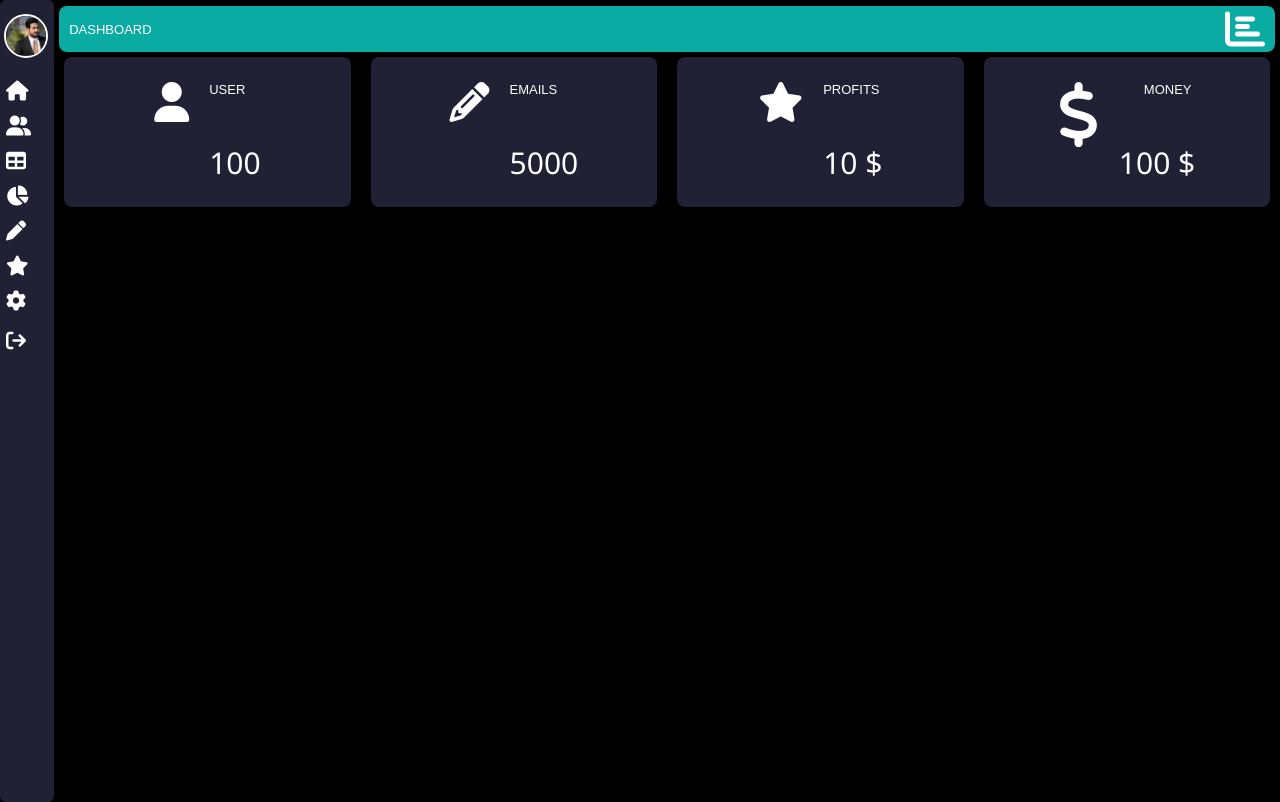
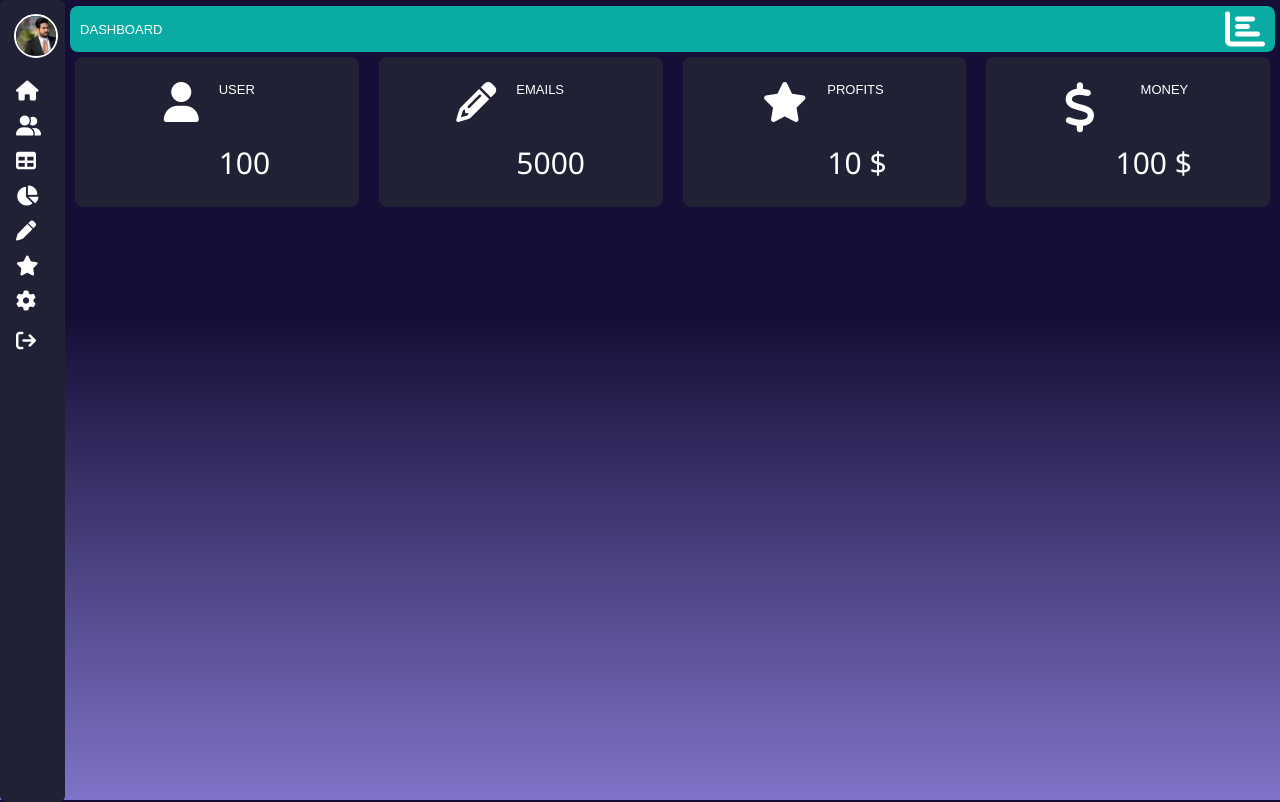
Before and after one commit to Mortadha98/first, a plain HTML site: page index.html in a window 1280 px wide. Drawn offline with Linux system fonts and the light colour scheme.

Commit message:
Add files via upload

```diff
--- a/index.html
+++ b/index.html
@@ -77,7 +77,7 @@
 
         </div>
         <div class="box">
-            <i class="fas fa-dollar" style="font-size: 65px;flex-shrink: 0;"></i>
+            <i class="fas fa-dollar" style="font-size: 50px;flex-shrink: 0;"></i>
              <div class="p"><p style="translate: 25px 0;">money</p><br><br><br><span><pre style="font-size: 30px;font-family: 'Segoe UI', Tahoma, Geneva, Verdana, sans-serif;">100 $</pre></span></div>
 
 
@@ -90,7 +90,7 @@
 
         </div>
 
-
+<div></div>
 
 
 
--- a/new project.css
+++ b/new project.css
@@ -1,13 +1,13 @@
 *{color: white;padding: 0;margin: 0;font-family: sans-serif;text-transform: uppercase;font-size: small;}
-body{background-color: rgb(0, 0, 0);display: flex;}
-.menu{ width: 55px; background-color: rgb(33, 33, 54); height: 100vh; padding: 1px; overflow: hidden; border-radius:6px ; -webkit-border-radius:6px ; -moz-border-radius:6px ; -ms-border-radius:6px ; -o-border-radius:6px ; }
-ul {list-style: none;height: 99%;position: relative;width: 100%;}
+body{background-image:linear-gradient(to bottom,rgb(21, 15, 55)40% ,rgb(127, 115, 200)) ;display: flex;background-repeat: no-repeat;background-attachment: fixed;}
+.menu{ width: 67px; background-color: rgb(33, 33, 54); height: 100vh; padding: 1px; overflow: hidden; border-radius:6px ; -webkit-border-radius:6px ; -moz-border-radius:6px ; -ms-border-radius:6px ; -o-border-radius:6px ; }
+ul {list-style: none;height: 99%;position: relative;width: 100%;padding-left: 10px;}
 .profile {display: flex;flex-shrink: 0px;gap: 20px;align-items: center;height: 70px;}
 .image{  border: white solid 2px; height: 40px; width: 40px; border-radius:50%; -webkit-border-radius:50%; -moz-border-radius:50%; -ms-border-radius:50%; -o-border-radius:50%; overflow: hidden;flex-shrink: 0;margin-left: 3px; }
 img{width: 140%;}
 
-ul li a{ align-items: center; text-decoration: none; display: block; padding: 0px; margin: 5px 0; border-radius: 8px; -webkit-border-radius: 8px; -moz-border-radius: 8px; -ms-border-radius: 8px; -o-border-radius: 8px; display: flex; gap: 30px; justify-items: flex-end;font-size: smaller;padding-left: 10px;
-   width: 100%;padding: 5px;}
+ul li a{ align-items: center; text-decoration: none; display: block; padding: 0px; margin: 5px 0; border-radius: 8px; -webkit-border-radius: 8px; -moz-border-radius: 8px; -ms-border-radius: 8px; -o-border-radius: 8px; display: flex; gap: 30px; justify-items: flex-end;font-size: smaller;padding-left: 20px;
+   width: 100%;padding: 5px;mar}
 ul li a:hover{ background-color: #ff0000; transition:0.5s ; -webkit-transition:0.5s ; -moz-transition:0.5s ; -ms-transition:0.5s ; -o-transition:0.5s ; border-radius:8px ; -webkit-border-radius:8px ; -moz-border-radius:8px ; -ms-border-radius:8px ; -o-border-radius:8px ;width: 184px; }
 
 
```
